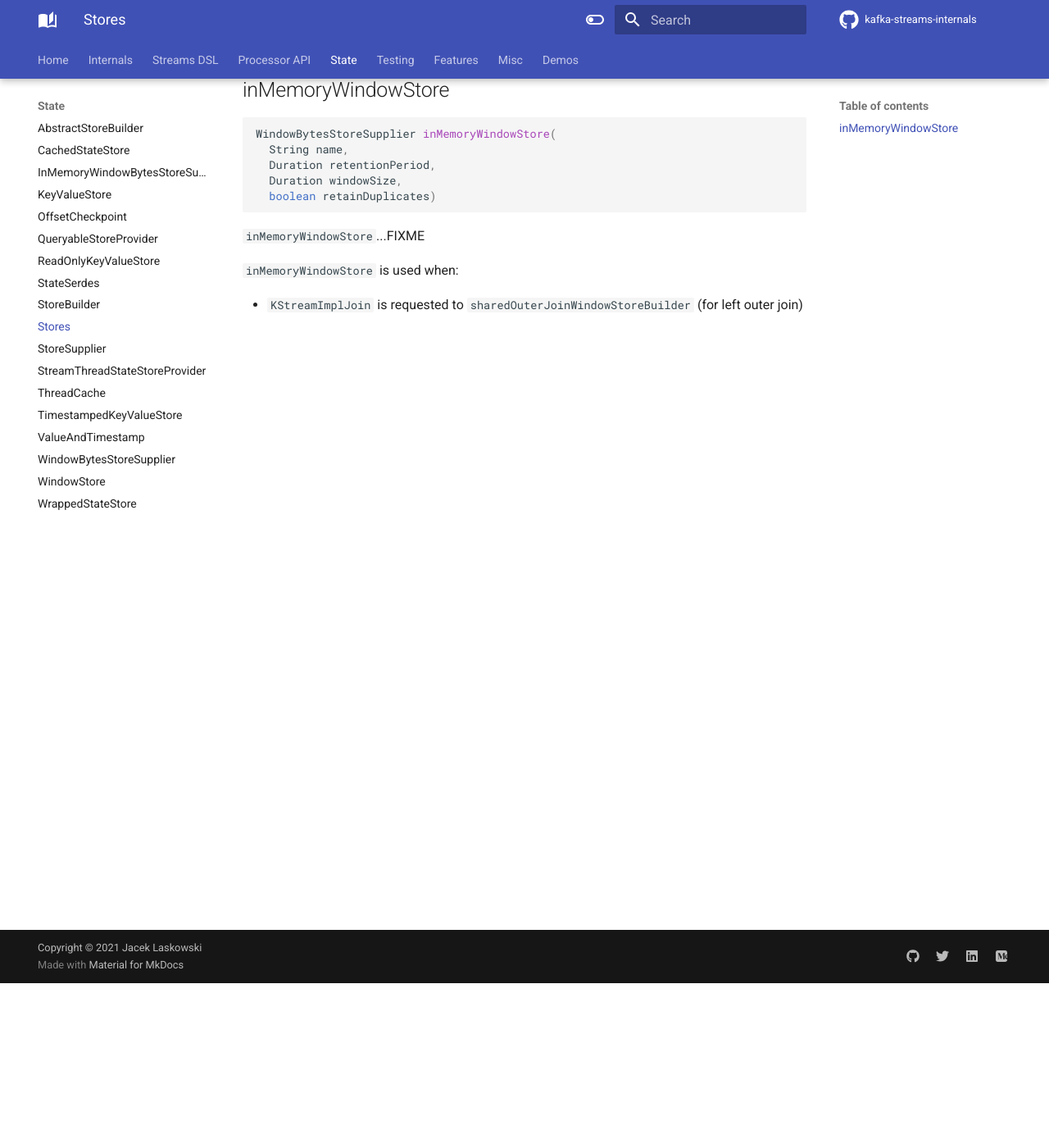
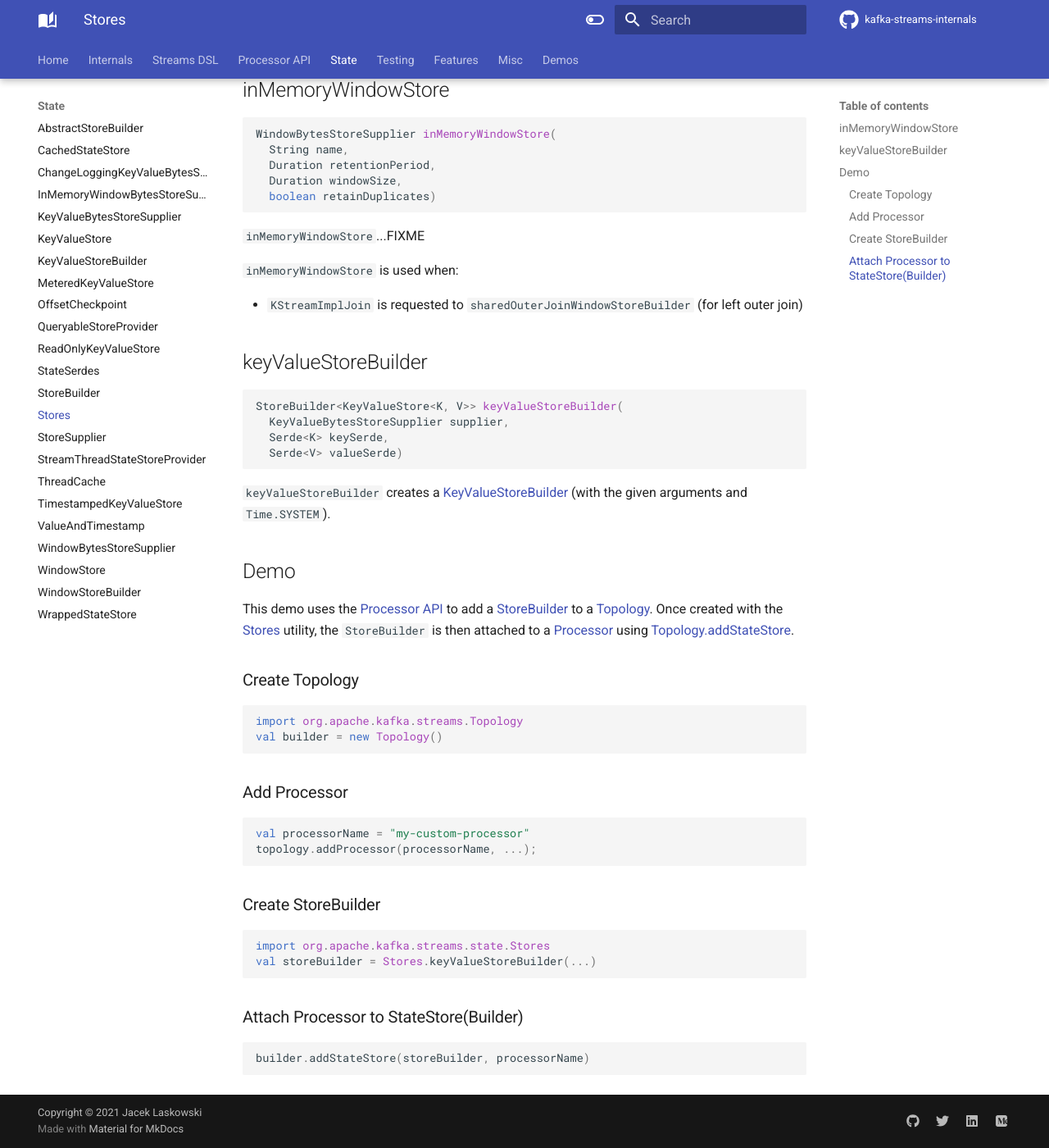
Before and after one commit to japila-books/kafka-streams-internals, an MkDocs documentation site: the page built from docs/state/Stores.md, in a window 1280 px wide and 1400 px high, scrolled down 201 px. Shown: the whole window at 82% size. Built offline with MkDocs 1.6.1 and Material for MkDocs 9.7.7, drawn with Linux system fonts in a browser that asks for light colours; comment, search, counter and statistics services are not loaded.

Commit message:
KeyValueStoreBuilder

````diff
--- a/docs/state/Stores.md
+++ b/docs/state/Stores.md
@@ -1,6 +1,6 @@
 # Stores
 
-`Stores` is a factory for creating state stores in Kafka Streams.
+`Stores` utility is a factory for creating state stores in Kafka Streams.
 
 ## <span id="inMemoryWindowStore"> inMemoryWindowStore
 
@@ -17,3 +17,45 @@ WindowBytesStoreSupplier inMemoryWindowStore(
 `inMemoryWindowStore` is used when:
 
 * `KStreamImplJoin` is requested to `sharedOuterJoinWindowStoreBuilder` (for left outer join)
+
+## <span id="keyValueStoreBuilder"> keyValueStoreBuilder
+
+```java
+StoreBuilder<KeyValueStore<K, V>> keyValueStoreBuilder(
+  KeyValueBytesStoreSupplier supplier,
+  Serde<K> keySerde,
+  Serde<V> valueSerde)
+```
+
+`keyValueStoreBuilder` creates a [KeyValueStoreBuilder](KeyValueStoreBuilder.md) (with the given arguments and `Time.SYSTEM`).
+
+## Demo
+
+This demo uses the [Processor API](../processor/index.md) to add a [StoreBuilder](StoreBuilder.md) to a [Topology](../Topology.md). Once created with the [Stores](Stores.md) utility, the `StoreBuilder` is then attached to a [Processor](../processor/Processor.md) using [Topology.addStateStore](../Topology.md#addStateStore).
+
+### Create Topology
+
+```scala
+import org.apache.kafka.streams.Topology
+val builder = new Topology()
+```
+
+### Add Processor
+
+```scala
+val processorName = "my-custom-processor"
+topology.addProcessor(processorName, ...);
+```
+
+### Create StoreBuilder
+
+```scala
+import org.apache.kafka.streams.state.Stores
+val storeBuilder = Stores.keyValueStoreBuilder(...)
+```
+
+### Attach Processor to StateStore(Builder)
+
+```scala
+builder.addStateStore(storeBuilder, processorName)
+```
--- a/mkdocs.yml
+++ b/mkdocs.yml
@@ -208,8 +208,12 @@ nav:
   - State:
     - AbstractStoreBuilder: state/AbstractStoreBuilder.md
     - CachedStateStore: state/CachedStateStore.md
+    - ChangeLoggingKeyValueBytesStore: state/ChangeLoggingKeyValueBytesStore.md
     - InMemoryWindowBytesStoreSupplier: state/InMemoryWindowBytesStoreSupplier.md
+    - KeyValueBytesStoreSupplier: state/KeyValueBytesStoreSupplier.md
     - KeyValueStore: state/KeyValueStore.md
+    - KeyValueStoreBuilder: state/KeyValueStoreBuilder.md
+    - MeteredKeyValueStore: state/MeteredKeyValueStore.md
     - OffsetCheckpoint: state/OffsetCheckpoint.md
     - QueryableStoreProvider: state/QueryableStoreProvider.md
     - ReadOnlyKeyValueStore: state/ReadOnlyKeyValueStore.md
@@ -223,6 +227,7 @@ nav:
     - ValueAndTimestamp: state/ValueAndTimestamp.md
     - WindowBytesStoreSupplier: state/WindowBytesStoreSupplier.md
     - WindowStore: state/WindowStore.md
+    - WindowStoreBuilder: state/WindowStoreBuilder.md
     - WrappedStateStore: state/WrappedStateStore.md
   - Testing:
     - TopologyTestDriver: TopologyTestDriver.md
````
Also changed, not shown: docs/StreamsPartitionAssignor.md (+6 -1 lines), docs/state/AbstractStoreBuilder.md (+26 -1 lines), docs/state/ChangeLoggingKeyValueBytesStore.md (added, +3 -0 lines), docs/state/KeyValueBytesStoreSupplier.md (added, +3 -0 lines), docs/state/KeyValueStoreBuilder.md (added, +26 -0 lines), docs/state/MeteredKeyValueStore.md (added, +3 -0 lines), docs/state/WindowStoreBuilder.md (added, +3 -0 lines).
